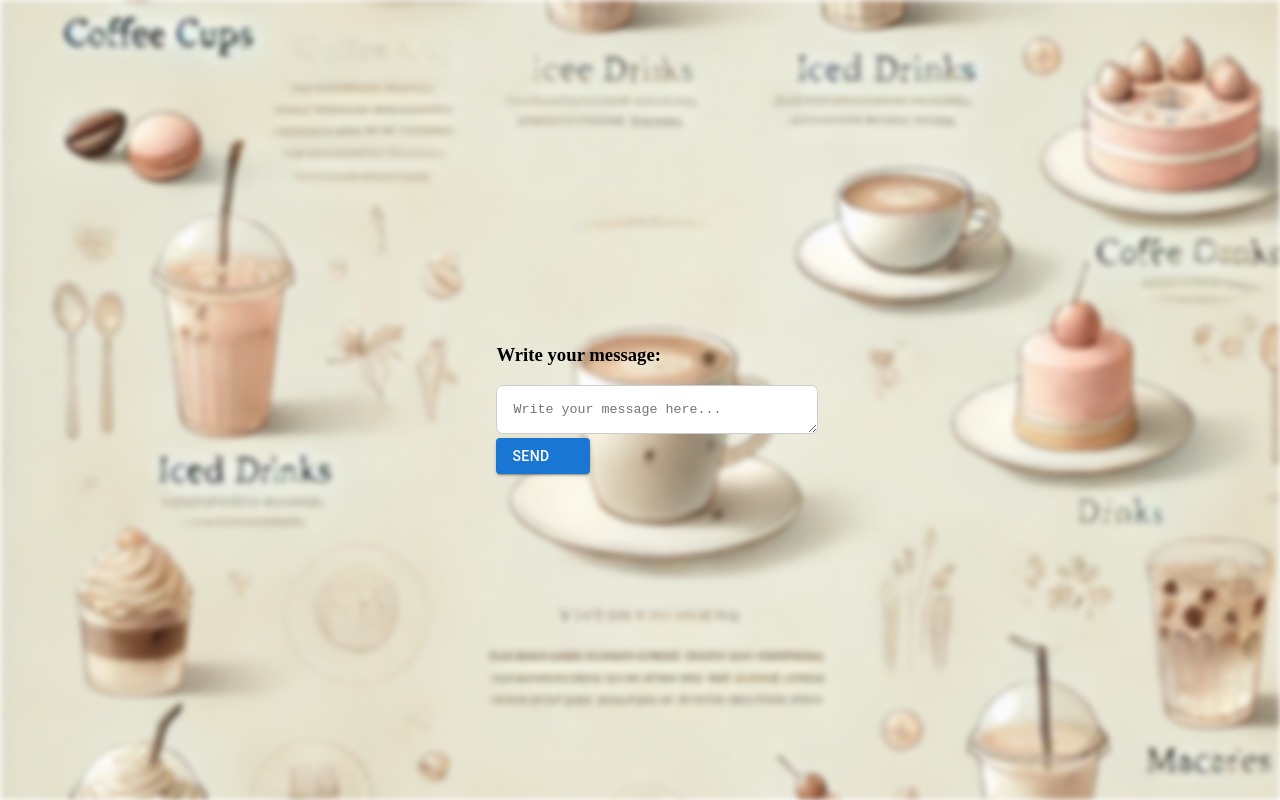
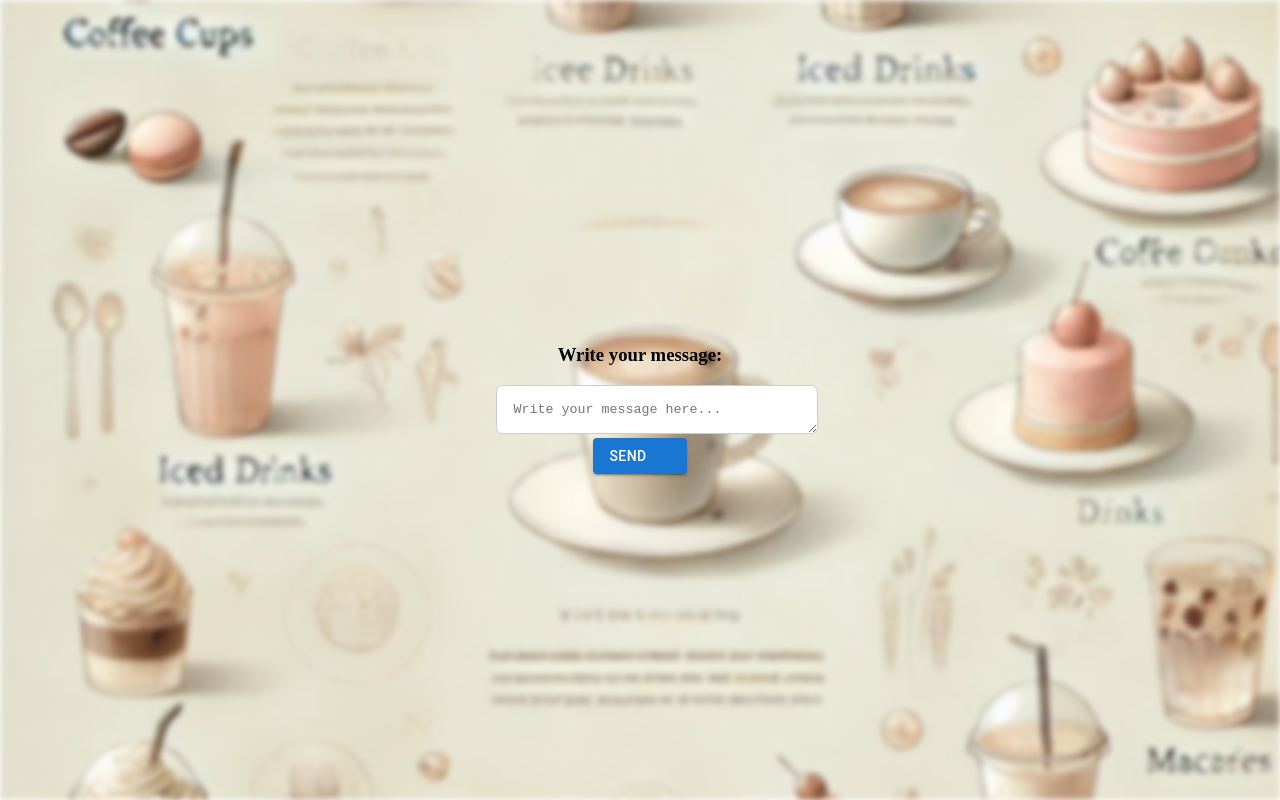
Before and after one commit to alperyasit/qr-menu, a React (Vite) app in the folder qr-menu/: page /contact in a window 1280 px wide. Built offline with nearby package versions, Linux system fonts and the light colour scheme; some icons are missing.

Commit message:
Update Contact.scss

```diff
--- a/qr-menu/src/Components/Contact.scss
+++ b/qr-menu/src/Components/Contact.scss
@@ -1,11 +1,11 @@
 .form-container {
   display: flex;
+  align-items: center;
   flex-direction: column;
-  align-items: center;
   justify-content: center;
+  text-align: center;
   .textarea {
     width: 100%;
-    height: 100%;
     border: 1px solid #ccc;
     border-radius: 0.4rem;
     padding: 1rem;
```
